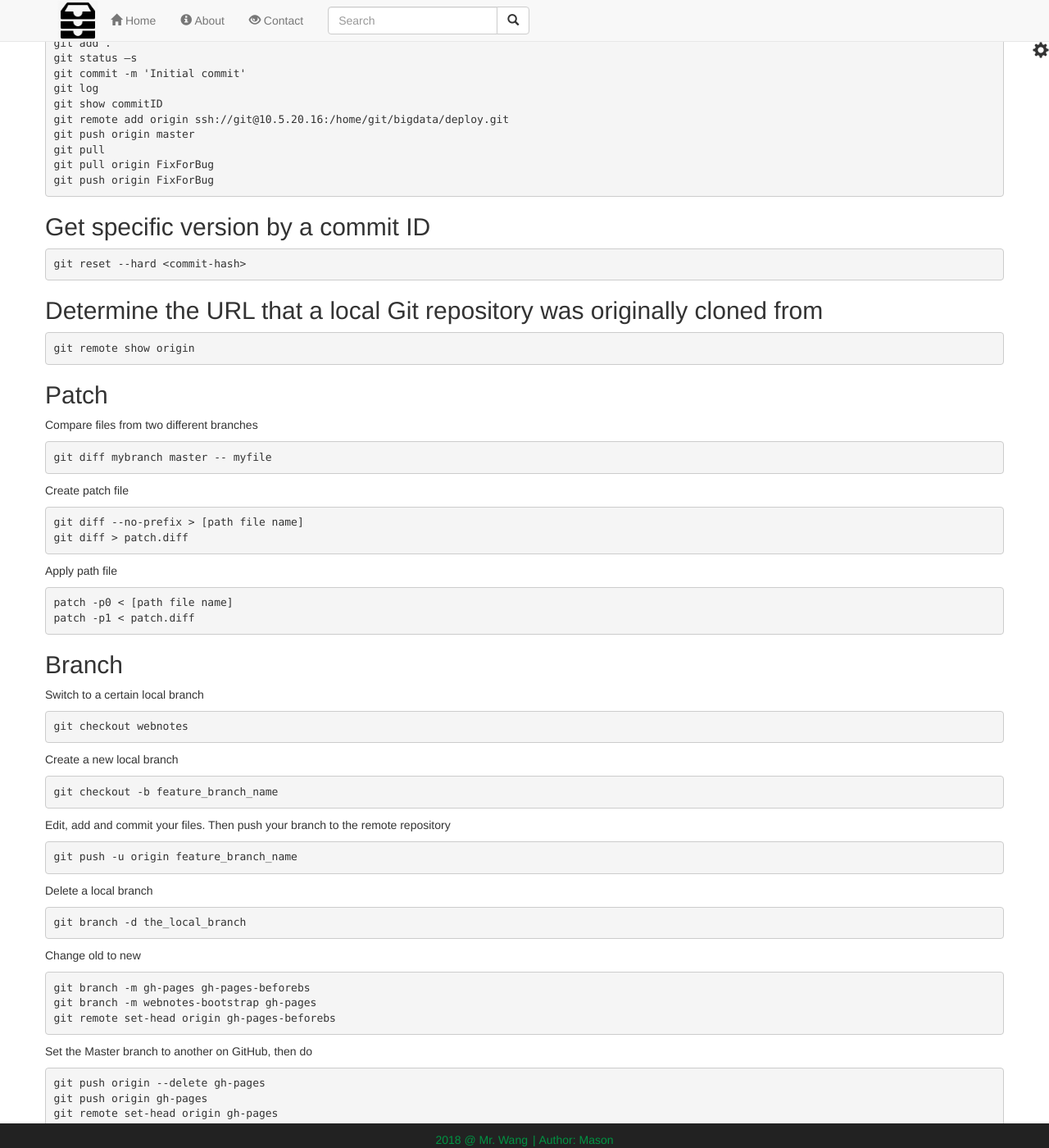
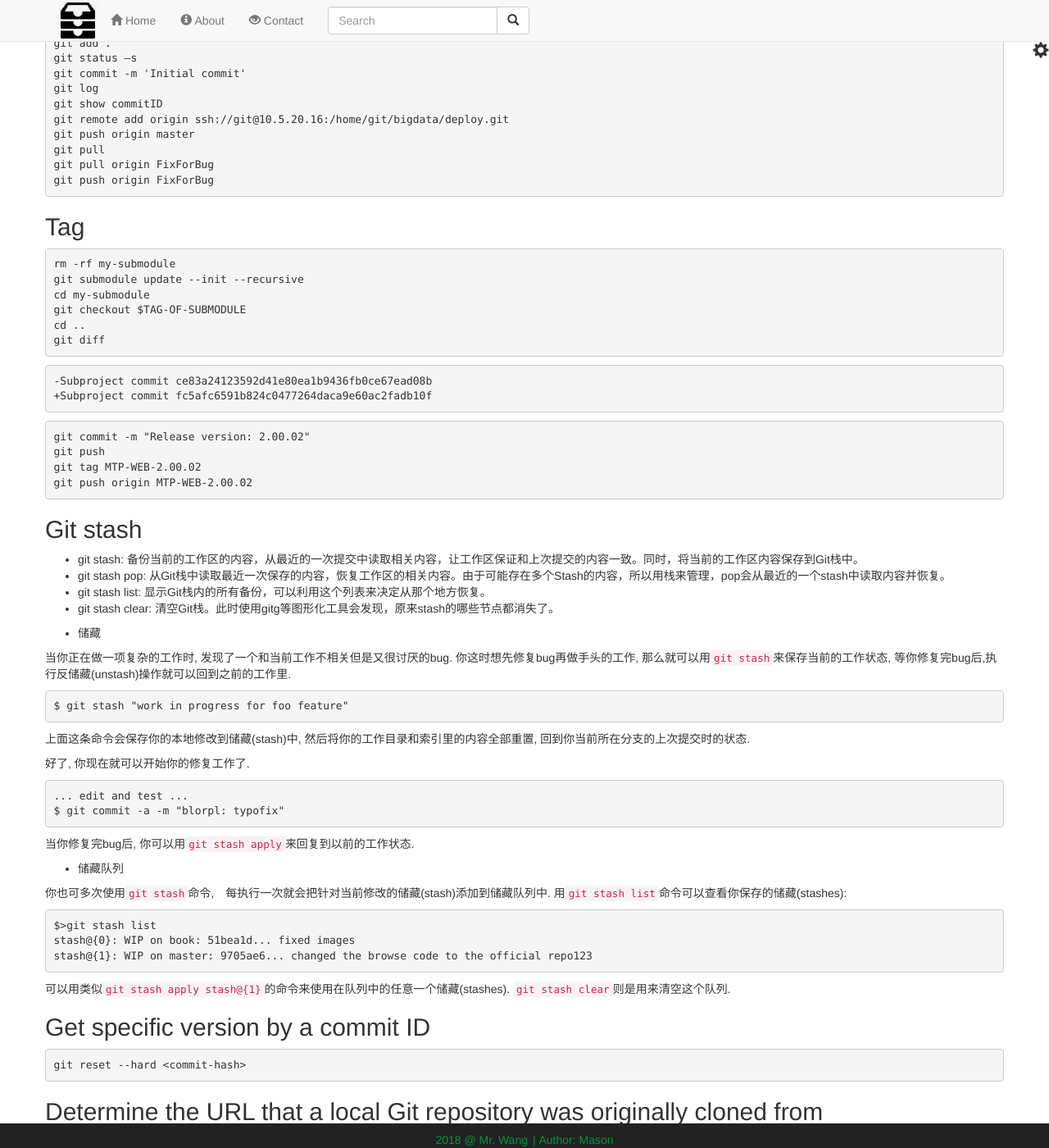
Before and after one commit to mason-mx/jekyll_demo, a Jekyll site: the page built from _posts/1000-01-01-gittricks.md, in a window 1280 px wide and 1400 px high, scrolled down 395 px. Shown: the whole window at 82% size. Built offline with Jekyll 4.4.1, drawn with Linux system fonts in a browser that asks for light colours; nearby versions of some CDN libraries.

Commit message:
updated posts

````diff
--- a/_posts/1000-01-01-gittricks.md
+++ b/_posts/1000-01-01-gittricks.md
@@ -32,6 +32,67 @@ git pull
 git pull origin FixForBug
 git push origin FixForBug
 ```
+
+## Tag
+
+```
+rm -rf my-submodule
+git submodule update --init --recursive
+cd my-submodule
+git checkout $TAG-OF-SUBMODULE
+cd ..
+git diff
+```
+
+```
+-Subproject commit ce83a24123592d41e80ea1b9436fb0ce67ead08b
++Subproject commit fc5afc6591b824c0477264daca9e60ac2fadb10f
+```
+
+```
+git commit -m "Release version: 2.00.02"
+git push
+git tag MTP-WEB-2.00.02
+git push origin MTP-WEB-2.00.02
+```
+
+## Git stash
+
+* git stash: 备份当前的工作区的内容，从最近的一次提交中读取相关内容，让工作区保证和上次提交的内容一致。同时，将当前的工作区内容保存到Git栈中。
+* git stash pop: 从Git栈中读取最近一次保存的内容，恢复工作区的相关内容。由于可能存在多个Stash的内容，所以用栈来管理，pop会从最近的一个stash中读取内容并恢复。
+* git stash list: 显示Git栈内的所有备份，可以利用这个列表来决定从那个地方恢复。
+* git stash clear: 清空Git栈。此时使用gitg等图形化工具会发现，原来stash的哪些节点都消失了。
+
+* 储藏
+
+当你正在做一项复杂的工作时, 发现了一个和当前工作不相关但是又很讨厌的bug. 你这时想先修复bug再做手头的工作, 那么就可以用`git stash`来保存当前的工作状态, 等你修复完bug后,执行反储藏(unstash)操作就可以回到之前的工作里.
+
+```
+$ git stash "work in progress for foo feature"
+```
+
+上面这条命令会保存你的本地修改到储藏(stash)中, 然后将你的工作目录和索引里的内容全部重置, 回到你当前所在分支的上次提交时的状态.
+
+好了, 你现在就可以开始你的修复工作了.
+
+```
+... edit and test ...
+$ git commit -a -m "blorpl: typofix"
+```
+
+当你修复完bug后, 你可以用`git stash apply`来回复到以前的工作状态.
+
+* 储藏队列
+
+你也可多次使用`git stash`命令,　每执行一次就会把针对当前修改的储藏(stash)添加到储藏队列中. 用`git stash list`命令可以查看你保存的储藏(stashes):
+
+```
+$>git stash list
+stash@{0}: WIP on book: 51bea1d... fixed images
+stash@{1}: WIP on master: 9705ae6... changed the browse code to the official repo123
+```
+
+可以用类似`git stash apply stash@{1}`的命令来使用在队列中的任意一个储藏(stashes). `git stash clear`则是用来清空这个队列.
 
 ## Get specific version by a commit ID
 
````
Also changed, not shown: _posts/1000-01-01-useenglish.md (+9 -8 lines).
